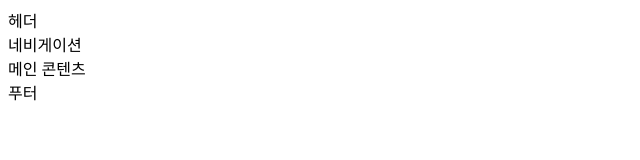
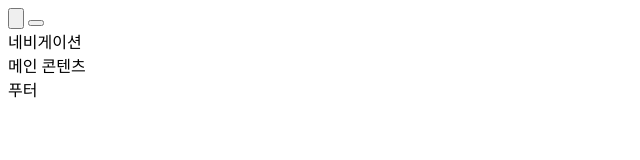
Before and after one commit to parkyejini/FUS13, a plain HTML site: page index.html in a window 1280 px wide. Shown: the full height of the page, 0-640 px from the left. Drawn offline with Linux system fonts and the light colour scheme.

Commit message:
버튼 삽입

```diff
--- a/index.html
+++ b/index.html
@@ -6,7 +6,17 @@
   <title>모바일 웹 - 예진</title>
 </head>
 <body>
-<header class="appHeader">헤더</header>
+  <header class="appheader"></header>
+  <button class="meunopen"><img src="" alt=""></button>
+  <button
+              type="button"
+              class="button is-open-menu"
+              title="메뉴 열기"
+              aria-label="메뉴 열기">
+        <span class="ir"></span>
+      </button>
+
+
 <nav class="appnavigation">네비게이션</nav>
 <main class="appMain">메인 콘텐츠</main>
 <footer class="appF">푸터</footer>
```
